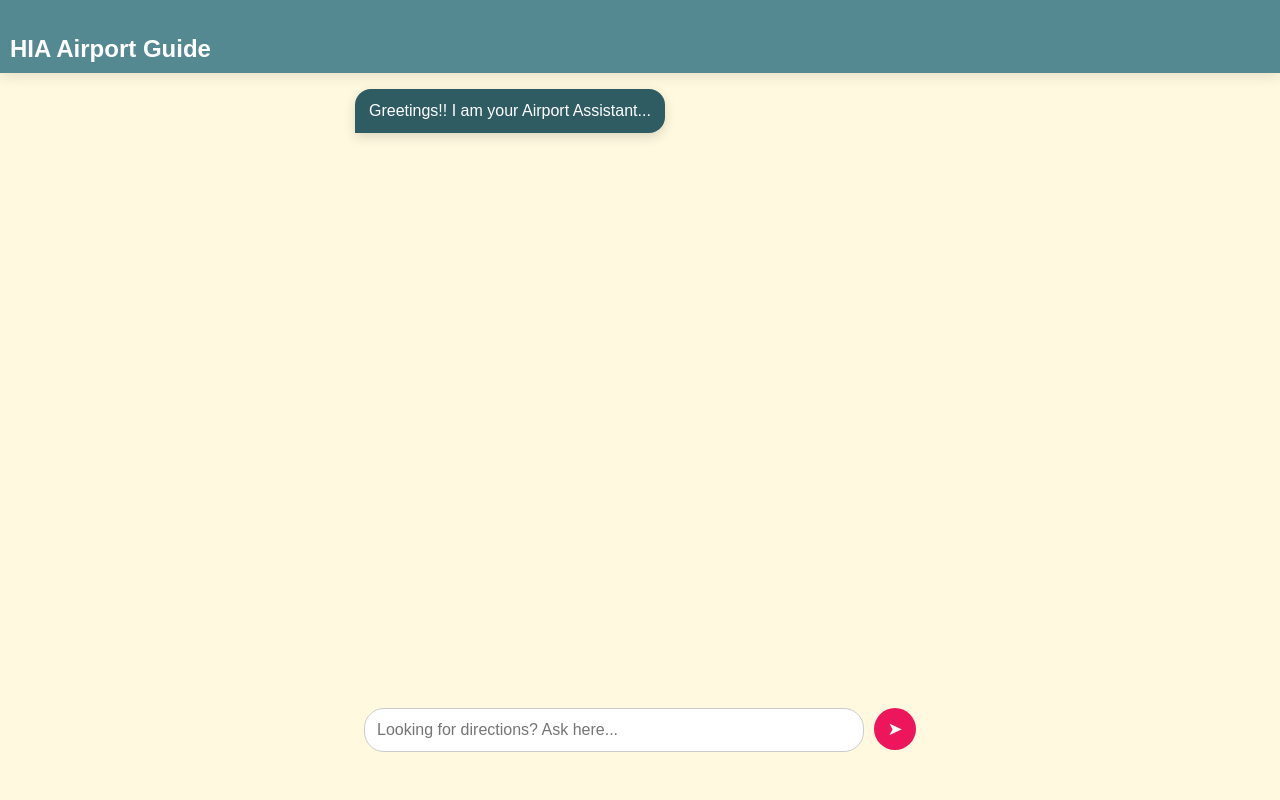
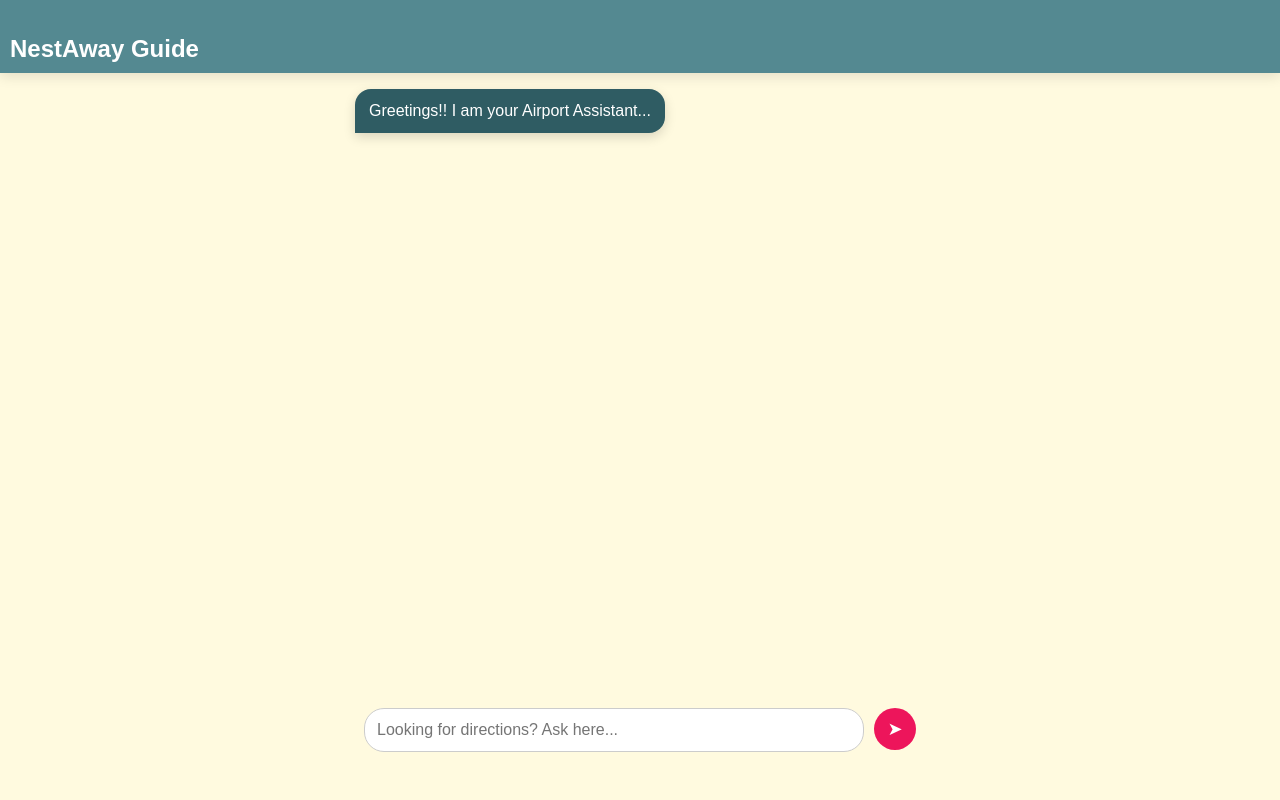
Before and after one commit to NoofAbu/hackathonchatbot, a Flask app: page / in a window 1280 px wide. Run offline with Flask 3, Linux system fonts and the light colour scheme; parts of the project's set-up code (start-up, migrations or seed data) failed here and were passed over; some libraries are stand-ins or nearby versions.

Commit message:
Update index.html

```diff
--- a/templates/index.html
+++ b/templates/index.html
@@ -205,7 +205,7 @@
     <div class="chat-container">
         <div id="header">
             <!-- <img src="static/images/chatbot_icon.png" alt="HIA Logo" /> -->
-            <h1>HIA Airport Guide</h1>
+            <h1>NestAway Guide</h1>
         </div>
         <div id="chatbox">
             <div class="botText">
```
